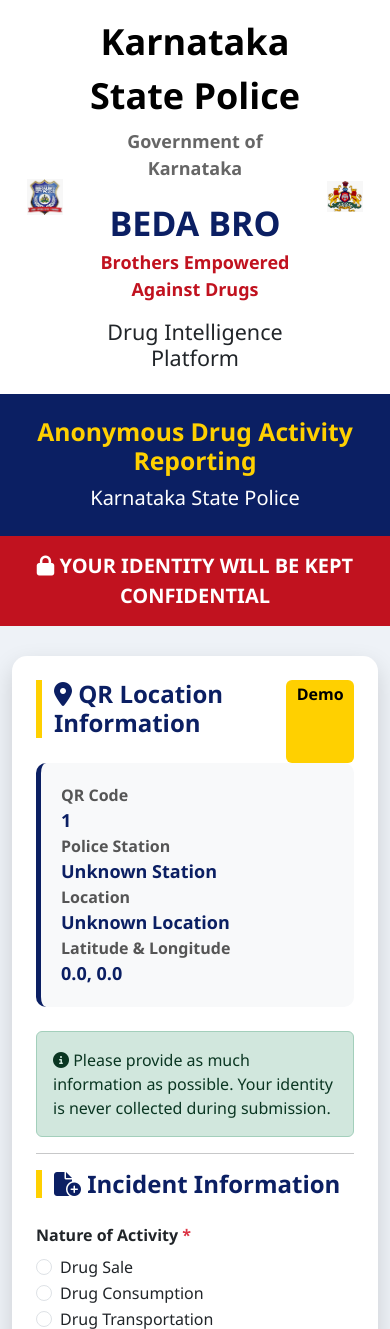
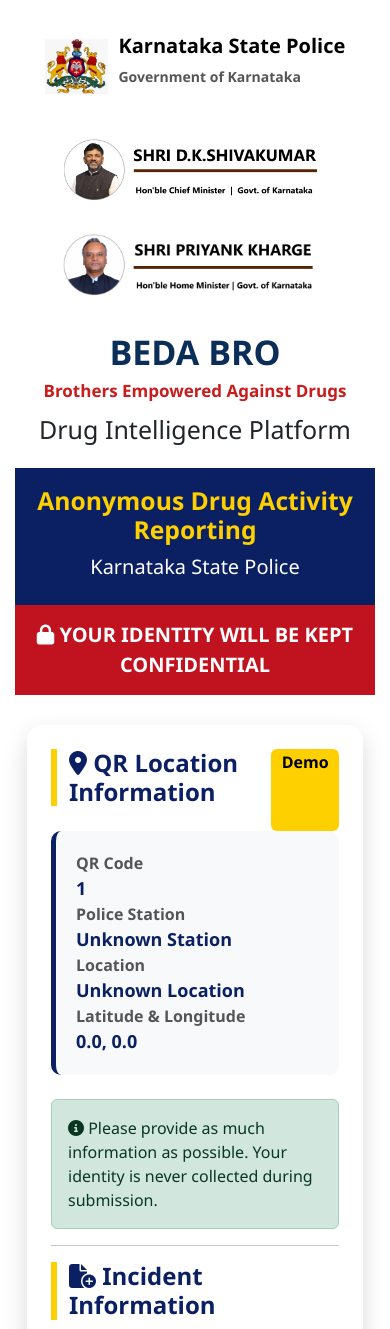
Before and after one commit to Gangadhara0001/beda-bro, a Spring Boot app: page /report?qr=1 in a window 390 px wide. Shown: the top 1329 px of the page. Run offline with Spring Boot 4, Linux system fonts and the light colour scheme.

Commit message:
added photos and enabled geolocation

```diff
--- a/src/main/java/com/beda_bro/controller/BedabroController.java
+++ b/src/main/java/com/beda_bro/controller/BedabroController.java
@@ -1,8 +1,11 @@
 package com.beda_bro.controller;
 
+import com.beda_bro.dto.IpLocationDto;
 import com.beda_bro.dto.QrLocationDto;
 import com.beda_bro.dto.ReportDto;
 import com.beda_bro.storage.ReportStorage;
+import jakarta.servlet.http.HttpServletRequest;
+import org.springframework.beans.factory.annotation.Autowired;
 import org.springframework.stereotype.Controller;
 import org.springframework.ui.Model;
 import org.springframework.web.bind.annotation.GetMapping;
@@ -14,11 +17,15 @@
 import java.nio.file.Path;
 import java.nio.file.Paths;
 
+import org.springframework.web.client.RestTemplate;
 import org.springframework.web.multipart.MultipartFile;
 
 
 @Controller
 public class BedabroController {
+
+    @Autowired
+    private RestTemplate restTemplate;
 
     @GetMapping("/")
     public String index() {
@@ -110,7 +117,63 @@
     }
 
     @PostMapping("/submitReport")
-    public String home(@ModelAttribute ReportDto report,Model model) throws Exception {
+    public String home(@ModelAttribute ReportDto report, HttpServletRequest request, Model model) throws Exception {
+
+        String ip = request.getHeader("X-Forwarded-For");
+
+        if (ip != null && !ip.isBlank()) {
+            ip = ip.split(",")[0].trim();
+        } else {
+            ip = request.getRemoteAddr();
+        }
+
+        System.out.println("Client IP : " + ip);
+
+        if (!ip.equals("127.0.0.1")
+                && !ip.equals("0:0:0:0:0:0:0:1")
+                && !ip.equalsIgnoreCase("localhost")) {
+
+            try {
+
+                String url = "https://ipapi.co/" + ip + "/json/";
+
+                IpLocationDto location =
+                        restTemplate.getForObject(url, IpLocationDto.class);
+
+                if (location != null) {
+
+                    report.setIpAddress(ip);
+
+                    report.setCity(location.getCity());
+
+                    report.setState(location.getRegion());
+
+                    report.setCountry(location.getCountry_name());
+
+                    report.setLatitude(location.getLatitude());
+
+                    report.setLongitude(location.getLongitude());
+
+                    System.out.println("Approximate Location");
+                    System.out.println("City : " + location.getCity());
+                    System.out.println("State : " + location.getRegion());
+                    System.out.println("Country : " + location.getCountry_name());
+                    System.out.println("Latitude : " + location.getLatitude());
+                    System.out.println("Longitude : " + location.getLongitude());
+                }
+
+            } catch (Exception ex) {
+
+                System.out.println("Unable to fetch IP location : " + ex.getMessage());
+
+            }
+
+        } else {
+
+            System.out.println("Localhost detected. Skipping IP lookup.");
+
+        }
+
 
         report.setId(System.currentTimeMillis());
 
--- a/src/main/resources/templates/index.html
+++ b/src/main/resources/templates/index.html
@@ -215,6 +215,135 @@
 
         }
 
+        .beda-section{
+    text-align:center;
+    margin-top:20px;
+}
+        .header-row{
+    margin-bottom:15px;
+}
+
+        .police-logo{
+
+    max-width:90px;
+
+    max-height:80px;
+
+    width:auto;
+
+    height:auto;
+
+    object-fit:contain;
+
+}
+
+       .gov-title{
+    font-size:22px;
+    font-weight:bold;
+}
+
+.gov-subtitle{
+    font-size:16px;
+    color:#555;
+}
+
+.main-title{
+    font-size:48px;
+    font-weight:bold;
+    color:#0b2e59;
+}
+
+.sub-title{
+    font-size:24px;
+    color:#c91c1c;
+    font-weight:bold;
+}
+ /* ===========================
+   MOBILE & TABLET ONLY
+=========================== */
+
+@media (max-width:991px){
+
+    .header-row{
+        display:flex;
+        flex-direction:column;
+        align-items:center;
+    }
+
+    /* Order */
+
+    .header-center{
+        order:1;
+        width:100%;
+        text-align:center;
+    }
+
+    .header-left{
+        order:2;
+        width:100%;
+        text-align:center;
+        margin-top:10px;
+    }
+
+    .header-right{
+        order:3;
+        width:100%;
+        text-align:center !important;
+        margin-top:10px;
+    }
+
+    /* Police logo & title */
+
+    .police-header{
+        display:flex;
+        justify-content:center;
+        align-items:center;
+        margin-bottom:15px;
+    }
+
+    .police-logo{
+        height:55px;
+        width:auto;
+        margin-right:10px;
+    }
+
+    .gov-title{
+        font-size:20px;
+        font-weight:bold;
+    }
+
+    .gov-subtitle{
+        font-size:14px;
+    }
+
+    /* CM & HM */
+
+    .cm-img,
+    .hm-img{
+        max-height:85px;
+        width:auto;
+        margin:auto;
+        display:block;
+    }
+
+    /* Titles */
+
+    .main-title{
+        font-size:34px;
+        margin-top:15px;
+    }
+
+    .sub-title{
+        font-size:17px;
+    }
+
+    .platform-title{
+        font-size:25px;
+        margin-top:10px;
+    }
+
+}
+
     </style>
 
 </head>
@@ -224,30 +353,75 @@
 <!-- HEADER -->
 
 <div class="top-strip">
-    <div class="container">
-        <div class="row align-items-center">
-
-            <div class="col-2 text-center">
-                <img th:src="@{/karnataka-police.jpeg}" class="logo" alt="Karnataka State Police">
+    <div class="container-fluid py-3">
+
+        <div class="row align-items-center header-row">
+
+            <!-- Left -->
+            <div class="col-md-3 header-left">
+
+                <img th:src="@{/CM.png}"
+                     class="img-fluid cm-img"
+                     alt="Chief Minister">
+
             </div>
 
-            <div class="col-8 text-center">
-                <div class="gov-title">Karnataka State Police</div>
-                <div class="gov-subtitle">Government of Karnataka</div>
-
-                <div class="main-title mt-3">BEDA BRO</div>
-                <div class="sub-title">Brothers Empowered Against Drugs</div>
-
-                <h4 class="mt-3">Drug Intelligence Platform</h4>
+            <!-- Center -->
+            <div class="col-md-6 text-center header-center">
+
+                <div class="d-flex justify-content-center align-items-center police-header">
+
+                    <img th:src="@{/karnataka-police.jpeg}"
+                         class="police-logo"
+                         alt="Karnataka Police">
+
+                    <div class="text-start">
+
+                        <div class="gov-title">
+                            Karnataka State Police
+                        </div>
+
+                        <div class="gov-subtitle">
+                            Government of Karnataka
+                        </div>
+
+                    </div>
+
+                </div>
+
+
+
             </div>
 
-            <div class="col-2 text-center">
-                <img th:src="@{/bcp-logo.jpeg}" class="logo" alt="Bengaluru City Police">
+
+
+            <!-- Right -->
+            <div class="col-md-3 text-end header-right">
+
+                <img th:src="@{/HomeMinister.jpeg}"
+                     class="img-fluid hm-img"
+                     alt="Home Minister">
+
             </div>
 
         </div>
+        <div class="beda-section">
+
+            <div class="main-title">
+                BEDA BRO
+            </div>
+
+            <div class="sub-title">
+                Brothers Empowered Against Drugs
+            </div>
+
+            <h3 class="platform-title">
+                Drug Intelligence Platform
+            </h3>
+
+        </div>
+
     </div>
-</div>
 
 <!-- BLUE BANNER -->
 
--- a/src/main/resources/templates/success.html
+++ b/src/main/resources/templates/success.html
@@ -104,7 +104,7 @@
 
                 <p class="mb-0">
 
-                    Thank you for supporting Bengaluru City Police in maintaining a safe and drug-free community.
+                    Thank you for supporting Karnataka State Police in maintaining a safe and drug-free community.
 
                 </p>
 
```
Also changed, not shown: src/main/java/com/beda_bro/config/AppConfig.java (added, +15 -0 lines), src/main/java/com/beda_bro/dto/IpLocationDto.java (added, +20 -0 lines), src/main/java/com/beda_bro/dto/ReportDto.java (+8 -0 lines), src/main/resources/static/CM.png (added), src/main/resources/static/HomeMinister.jpeg (added), src/main/resources/static/bcp-logo.jpeg, src/main/resources/static/karnataka-police.jpeg.
